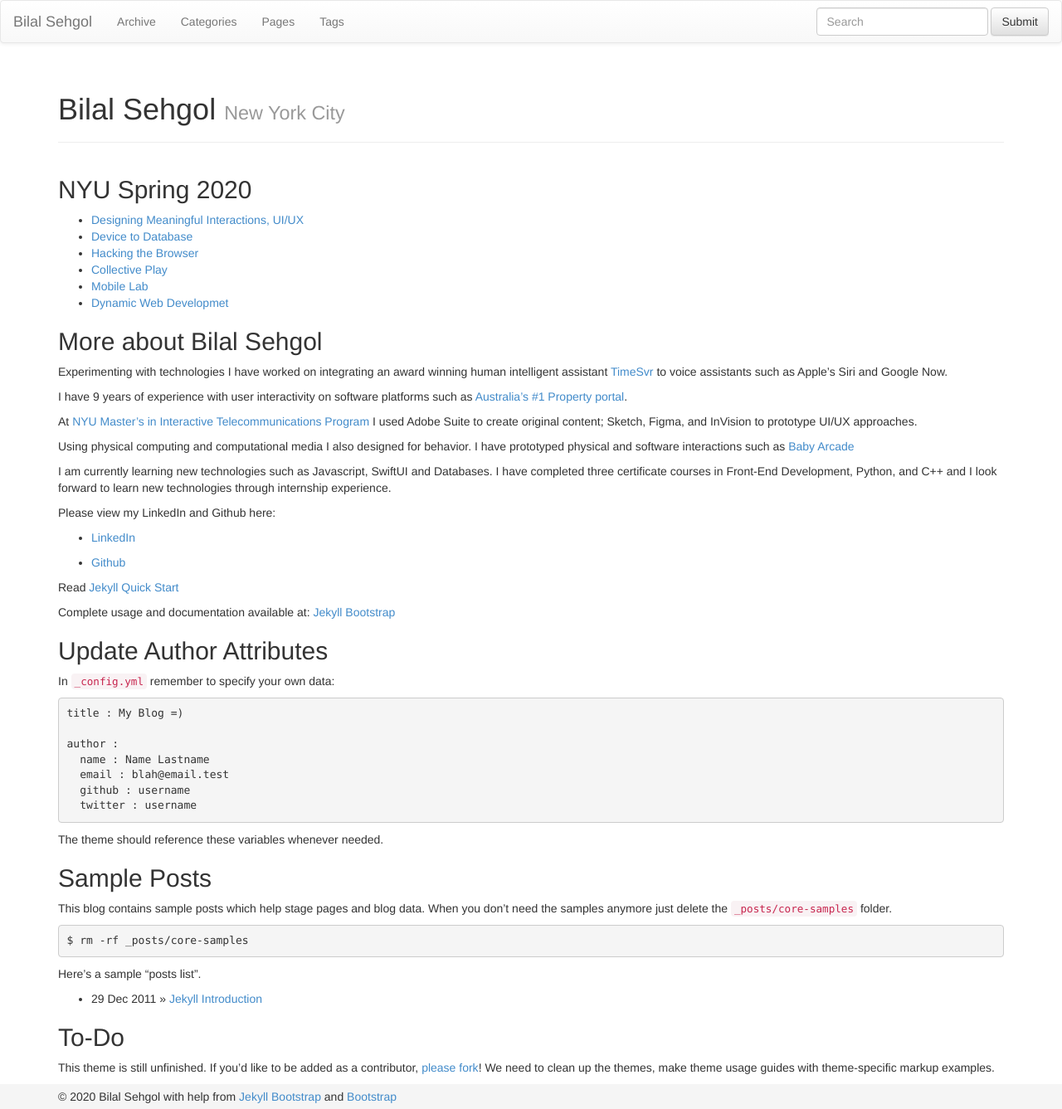
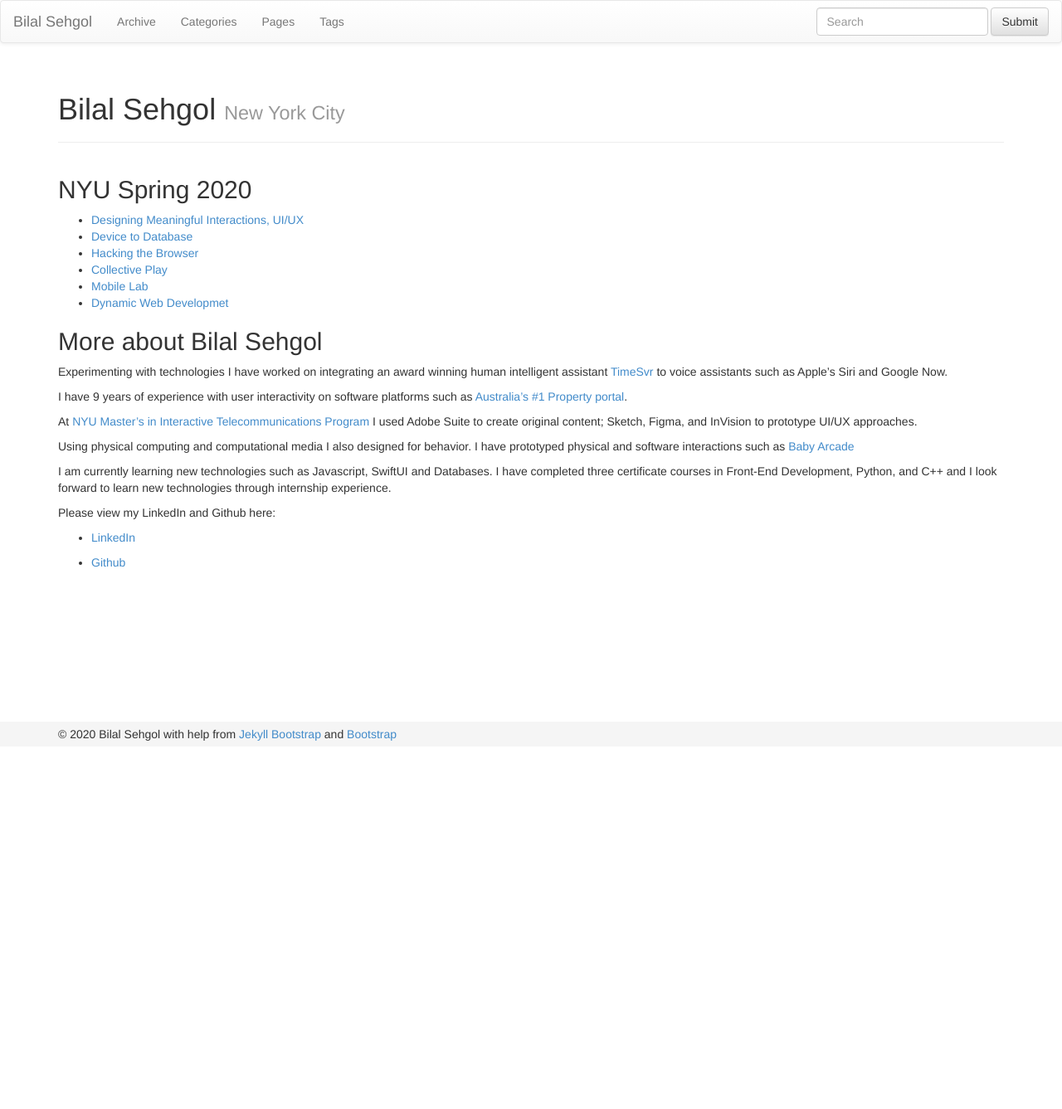
Before and after one commit to bsehgol/bilalsehgol.github.io, a Jekyll site: the page built from index.md, in a window 1280 px wide. Shown: the whole page at 83% size. Built offline with Jekyll 4.4.1, drawn with Linux system fonts in a browser that asks for light colours; nearby versions of some CDN libraries; after the commit the page ends 900 px from its top, so only the background shows below that.

Commit message:
Update index.md

```diff
--- a/index.md
+++ b/index.md
@@ -31,43 +31,3 @@
 - [LinkedIn](https://www.linkedin.com/in/bilalsehgol/)
 
 - [Github](https://github.com/bsehgol)
-
-
-
-Read [Jekyll Quick Start](http://jekyllbootstrap.com/usage/jekyll-quick-start.html)
-
-Complete usage and documentation available at: [Jekyll Bootstrap](http://jekyllbootstrap.com)
-
-## Update Author Attributes
-
-In `_config.yml` remember to specify your own data:
-
-    title : My Blog =)
-
-    author :
-      name : Name Lastname
-      email : blah@email.test
-      github : username
-      twitter : username
-
-The theme should reference these variables whenever needed.
-
-## Sample Posts
-
-This blog contains sample posts which help stage pages and blog data.
-When you don't need the samples anymore just delete the `_posts/core-samples` folder.
-
-    $ rm -rf _posts/core-samples
-
-Here's a sample "posts list".
-
-<ul class="posts">
-  {% for post in site.posts %}
-    <li><span>{{ post.date | date_to_string }}</span> &raquo; <a href="{{ BASE_PATH }}{{ post.url }}">{{ post.title }}</a></li>
-  {% endfor %}
-</ul>
-
-## To-Do
-
-This theme is still unfinished. If you'd like to be added as a contributor, [please fork](http://github.com/plusjade/jekyll-bootstrap)!
-We need to clean up the themes, make theme usage guides with theme-specific markup examples.
```
